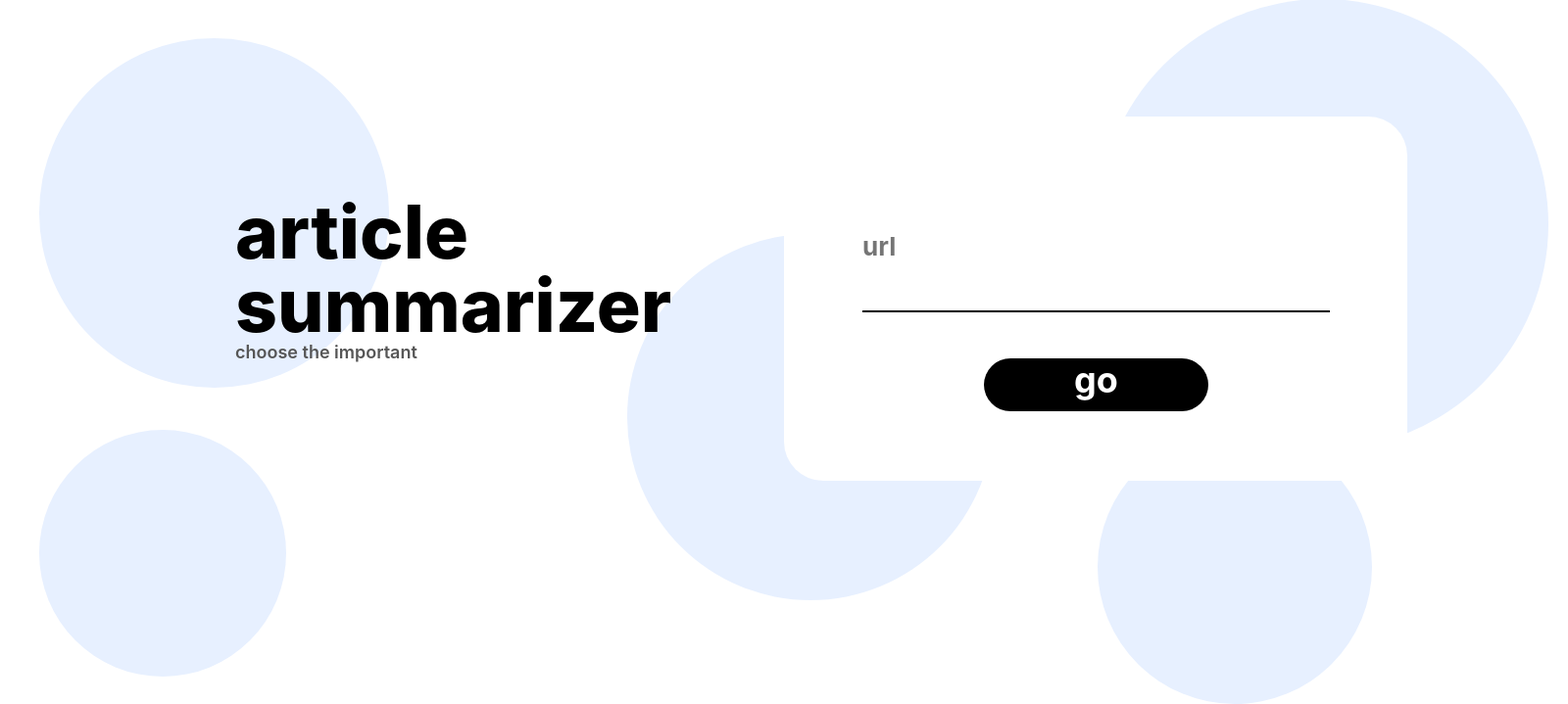
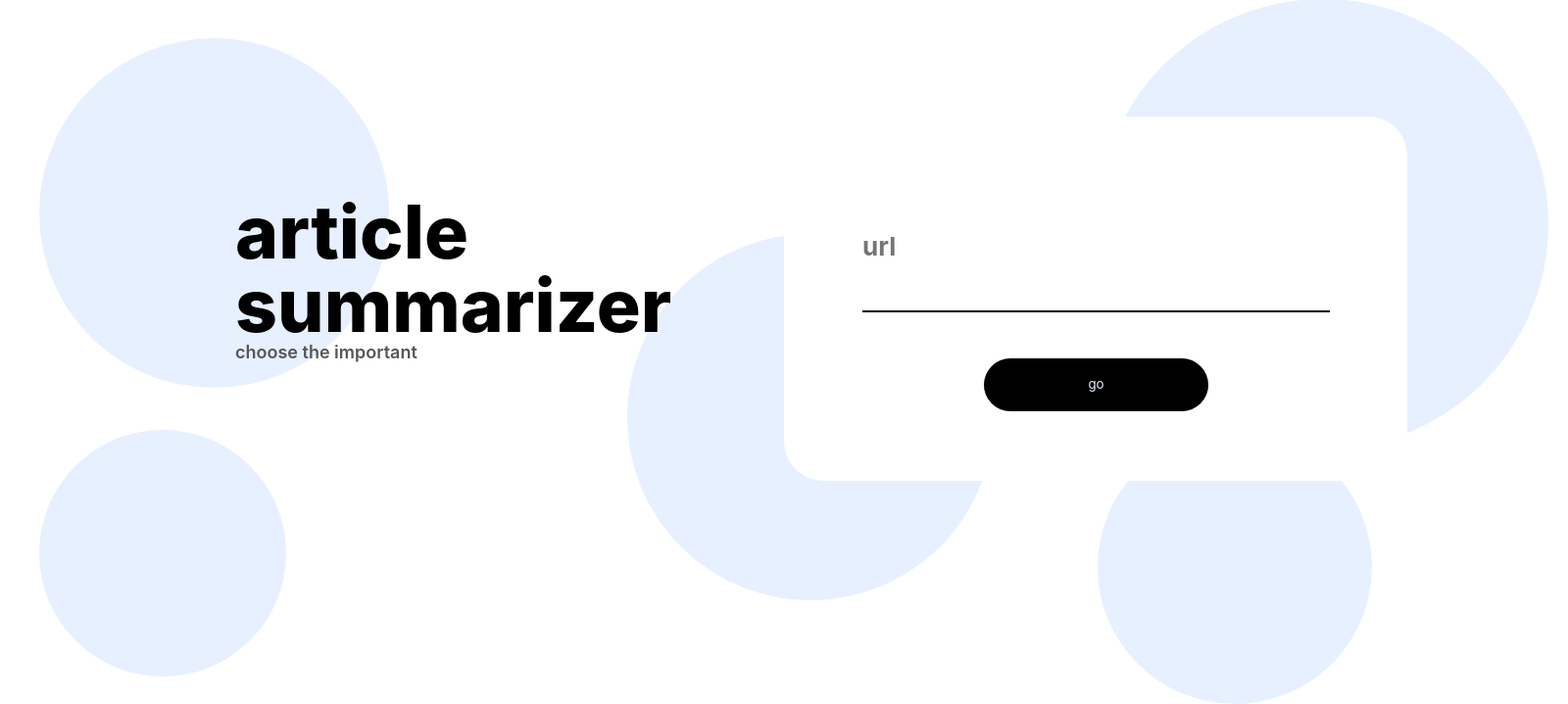
Before and after one commit to VictoriaLebedeva/PTSummarizer, a Flask app: page / in a window 1600 px wide. Shown: the part 81-800 px from the top of the page at 98% size. Run offline with Flask 2, Linux system fonts and the light colour scheme.

Commit message:
integrate changes

```diff
--- a/pyproject.toml
+++ b/pyproject.toml
@@ -12,7 +12,6 @@ Flask-WTF = "^1.0.1"
 [tool.poetry.dev-dependencies]
 flake8 = "^5.0.4"
 black = "^22.8.0"
-
 mypy = "^0.971"
 
 [build-system]
--- a/src/web/form.py
+++ b/src/web/form.py
@@ -3,5 +3,5 @@ from wtforms import StringField, SubmitField
 from wtforms.validators import InputRequired
 
 class ArticleURLSubmit(FlaskForm):
-  url =  StringField("URL: ", validators=[InputRequired()])
-  submit = SubmitField("GO")
+  url =  StringField("url", validators=[InputRequired()])
+  submit = SubmitField("go")
--- a/src/web/static/style.css
+++ b/src/web/static/style.css
@@ -78,7 +78,7 @@
     border-color: inherit;
     border-bottom: 2px solid #000000;
 }
-.btn-go{
+input#submit{
     position: absolute;
     width: 229px;
     height: 54px;
@@ -89,6 +89,9 @@
     display: flex;
     flex-direction: row;
     justify-content: center;
+    font-family: Inter, sans-serif;
+    font-style: normal;
+    color: #E7F0FF;
 }
 .form a{
     position: absolute;
--- a/src/web/templates/home_page.html
+++ b/src/web/templates/home_page.html
@@ -5,8 +5,8 @@
     <meta charset="UTF-8">
     <meta http-equiv="X-UA-Compatible" content="IE=edge">
     <meta name="viewport" content="width=device-width, initial-scale=1.0">
-    <link rel="stylesheet" href="/src/web/static/style.css" />
-    <link rel="stylesheet" href="/src/web/static/fonts.css" />
+    <link rel="stylesheet" href="static/style.css" />
+    <link rel="stylesheet" href="static/fonts.css" />
     <title>PTSummarizer</title>
 </head>
 
@@ -18,8 +18,8 @@
 <div class="form">
     <form action="" method="post">
         <label for="POST-url">url</label>
-        <input id="POST-url" type="text" name="url">
-        <a href=""><div class="btn-go">go</div></a>
+        {{form.url}}
+        {{form.submit}}
     </form>
 </div>
 <div class="circle-first"></div>
--- a/src/web/templates/summary.html
+++ b/src/web/templates/summary.html
@@ -5,8 +5,8 @@
     <meta http-equiv="X-UA-Compatible" content="IE=edge">
     <meta name="viewport" content="width=device-width, initial-scale=1.0">
     <title>Summary</title>
-    <link rel="stylesheet" href="/src/web/static/style.css" />
-    <link rel="stylesheet" href="/src/web/static/fonts.css" />
+    <link rel="stylesheet" href="static/style.css" />
+    <link rel="stylesheet" href="static/fonts.css" />
 </head>
 <body class="body-summary">
 <div class="wrapper">
```
Also changed, not shown: src/web/templates/index.html (deleted, +0 -7 lines), 1 other file.
